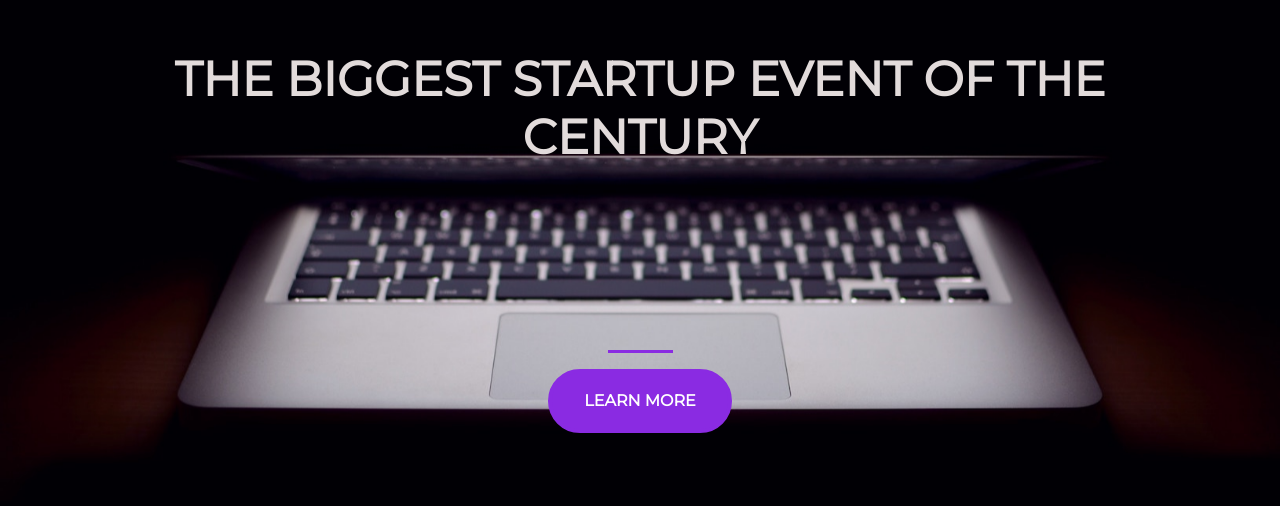
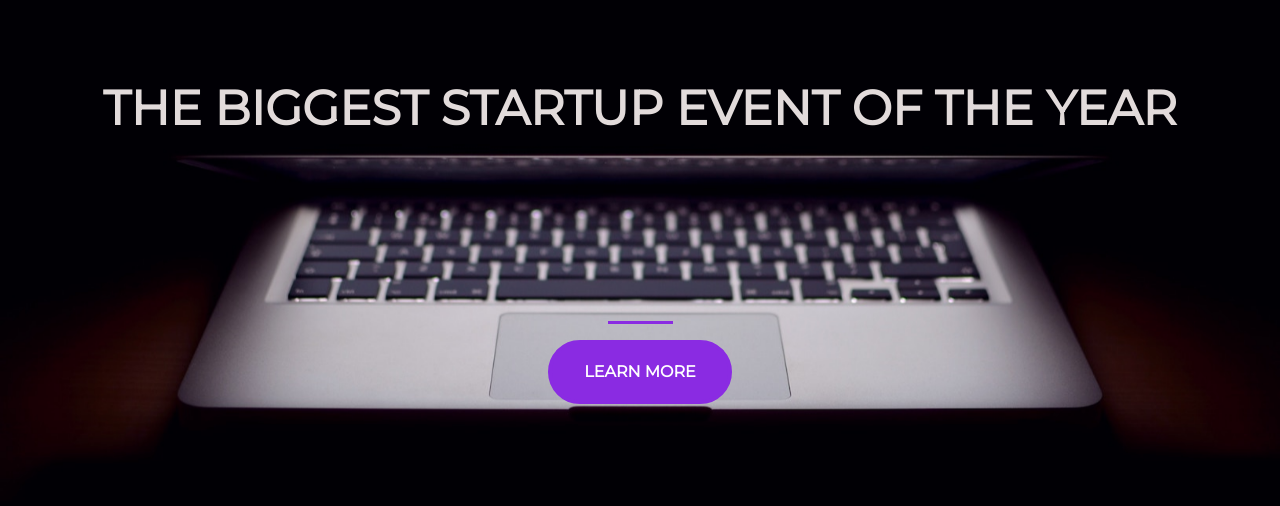
Before and after one commit to AAbushady/startUpLandingPage, a plain HTML site: page index.html in a window 1280 px wide. Shown: the part 158-664 px from the top of the page. Drawn offline with nearby package versions, Linux system fonts and the light colour scheme.

Commit message:
Update index.html
Changed text to work better with column format, added mailchimp email form and anchored to button.

```diff
--- a/index.html
+++ b/index.html
@@ -16,12 +16,14 @@
     <div class="container d-flex align-items-center h-100">
         <div class="row">
             <header class="text-center col-12">
-                <h1 class="text-uppercase"><strong>The biggest startup event of the century</strong></h1>
+                <h1 class="text-uppercase"><strong>The biggest startup event of the year</strong></h1>
             </header>
             <div class="buffer col-12"></div>
             <section class="text-center col-12">
                 <hr>
-                <button class="btn btn-primary btn-xl">Learn More</button>
+                <a href="https://mailchi.mp/ef4ca3a2deff/startuptutorial">
+                    <button class="btn btn-primary btn-xl">Learn More</button>
+                </a>
             </section>
         </div>
     </div>
```
